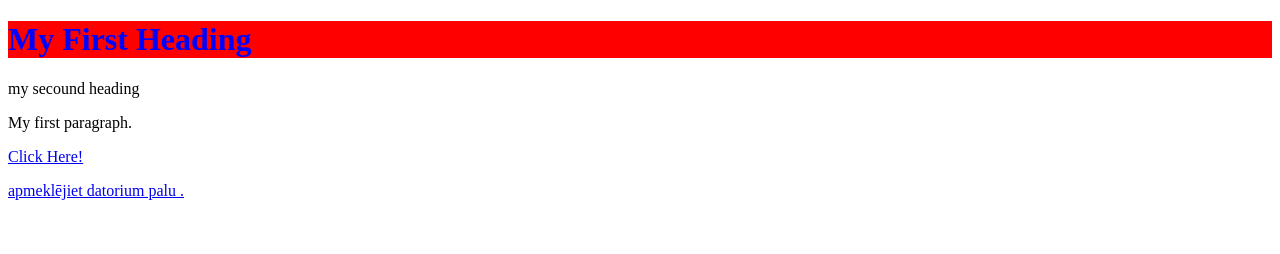
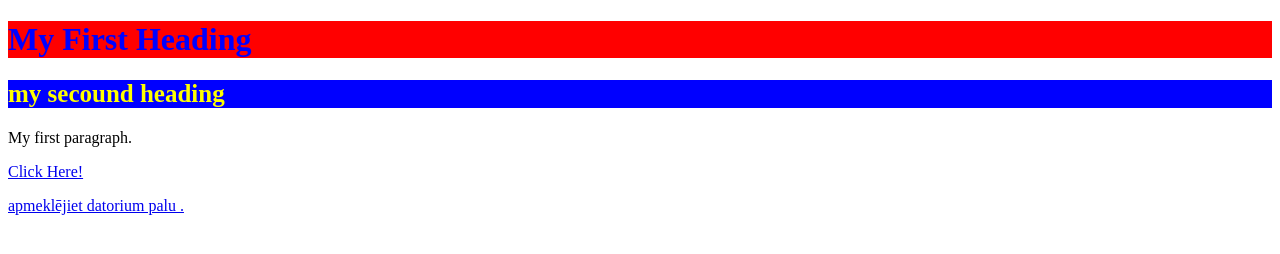
Before and after one commit to janisdzevjacka/my-first-webpag25, a plain HTML site: page index.html in a window 1280 px wide. Drawn offline with Linux system fonts and the light colour scheme.

Commit message:
Update index.html

```diff
--- a/index.html
+++ b/index.html
@@ -3,7 +3,7 @@
 <body>
 
 <h1 style="color:blue;background-color:red;">My First Heading</h1>
-  <h2style="color:yellow;background-color:blue;font-size:18px" >my secound heading</h2>
+  <h2 style="color:yellow;background-color:blue;font-size:25px" >my secound heading</h2>
 <p>My first paragraph.</p>
   <p><a href="poga.html">Click Here!</a></p>
   <p><a href="https://datorium.eu">apmeklējiet datorium palu .</a></p>
```
